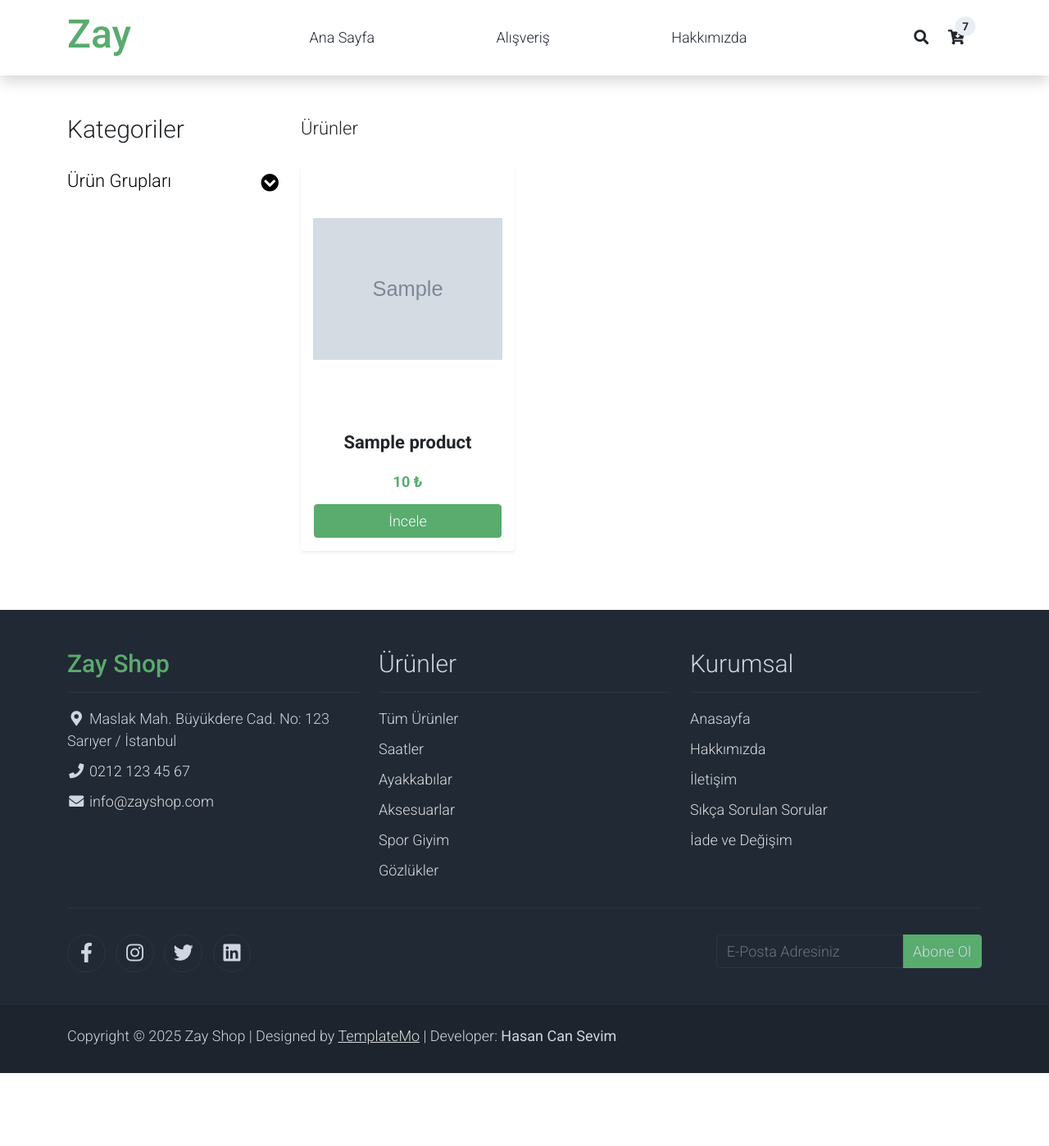
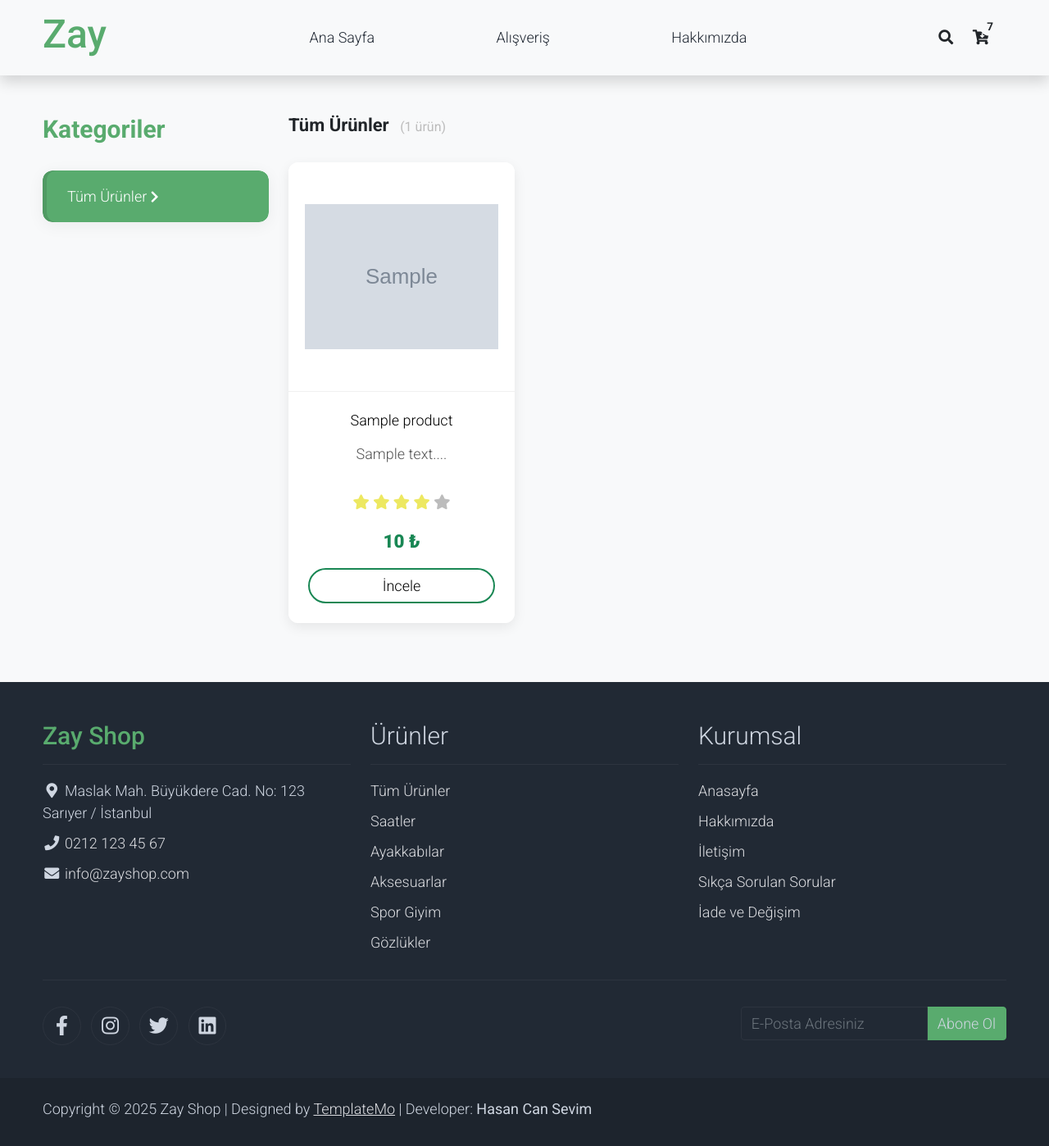
Before and after one commit to hasancansevim/e-ticaret-projesi, a PHP site: page /shop.php in a window 1280 px wide. Shown: the whole page at 82% size. Before the commit the page ends 1309 px from the top, so only its background shows below. Run offline with PHP 8.4, Linux system fonts and the light colour scheme; tables that the repository leaves empty or names only in its code hold one stand-in row (values such as "Sample post"); grey boxes marked "Sample" are stand-in pictures; some libraries are stand-ins or nearby versions.

Commit message:
added styles.css

```diff
--- a/assets/css/custom.css
+++ /dev/null
@@ -1,101 +0,0 @@
-/* Genel Ayarlar*/
-.card.h-100 {
-    height: 100% !important;
-}
-
-
-/* index.php */
-.card-hover-effect {
-    transition: all 0.3s ease;
-    border: none !important;
-    border-radius: 15px !important;
-    background: #fff;
-    box-shadow: 0 5px 15px rgba(0, 0, 0, 0.05);
-}
-
-.card-hover-effect:hover {
-    transform: translateY(-10px);
-    box-shadow: 0 15px 30px rgba(0, 0, 0, 0.15) !important;
-}
-
-.product-image-box {
-    height: 350px;
-    width: 100%;
-    background: #fff;
-    display: flex;
-    align-items: center;
-    justify-content: center;
-    padding: 20px;
-    position: relative;
-    border-bottom: 1px solid #f1f1f1;
-    overflow: hidden;
-}
-
-.product-image-box img {
-    max-height: 100%;
-    max-width: 100%;
-    width: auto;
-    height: auto;
-    object-fit: contain;
-    /* resmi sığdıracak */
-    transition: transform 0.5s ease;
-}
-
-.card-hover-effect:hover .product-image-box img {
-    transform: scale(1.08);
-}
-
-.product-title {
-    font-weight: 700;
-    font-size: 1.2rem;
-    color: #2c3e50;
-    text-decoration: none !important;
-    display: block;
-    margin-bottom: 5px;
-}
-
-.product-price {
-    font-size: 1.3rem;
-    font-weight: 800;
-    color: #198754;
-}
-
-.btn-rounded {
-    border-radius: 50px;
-    padding: 8px 25px;
-    font-weight: 600;
-    text-transform: uppercase;
-    font-size: 0.85rem;
-    letter-spacing: 1px;
-}
-
-/* shop.php */
-.card-img-custom {
-    width: 100%;
-    height: 300px;
-    object-fit: contain;
-    background-color: #fff;
-    padding: 15px;
-}
-
-
-/* shop-single.php */
-.product-image-container {
-    height: 500px !important;
-    width: 100%;
-    display: flex;
-    align-items: center;
-    justify-content: center;
-    background-color: #fff;
-    border: 1px solid #eee;
-    border-radius: 10px;
-    overflow: hidden;
-}
-
-.product-image-container img {
-    max-height: 100% !important;
-    max-width: 100% !important;
-    width: auto !important;
-    height: auto !important;
-    object-fit: contain;
-}
--- /dev/null
+++ b/assets/css/styles.css
@@ -0,0 +1,198 @@
+/* =========================================
+   GENEL SAYFA AYARLARI (RENK VE ZEMİN)
+   ========================================= */
+body, .bg-light {
+    background-color: #f8f9fa !important;
+}
+
+.container {
+    max-width: 1200px;
+}
+
+.card.h-100 {
+    height: 100% !important;
+}
+
+/* =========================================
+   SOL MENÜ (KATEGORİLER)
+   ========================================= */
+.category-list-group {
+    border-radius: 12px;
+    overflow: hidden;
+    border: none;
+    background: #fff;
+    box-shadow: 0 4px 20px rgba(0, 0, 0, 0.06);
+}
+
+.category-item {
+    border: none;
+    border-bottom: 1px solid #eee;
+    padding: 18px 25px;
+    color: #444;
+    font-weight: 600;
+    transition: all 0.3s;
+    background: #fff;
+    font-size: 0.95rem;
+}
+
+.category-item:last-child {
+    border-bottom: none;
+}
+
+.category-item:hover, .category-item.active {
+    background-color: #59ab6e;
+    color: #fff !important;
+    padding-left: 30px;
+    box-shadow: inset 5px 0 0 rgba(0, 0, 0, 0.1);
+    text-decoration: none;
+}
+
+.category-item i {
+    transition: transform 0.3s;
+}
+
+.category-item:hover i {
+    transform: translateX(5px);
+}
+
+/* =========================================
+   ÜRÜN KARTLARI
+   ========================================= */
+.product-wap {
+    border: none;
+    border-radius: 12px;
+    background: #fff;
+    box-shadow: 0 5px 15px rgba(0, 0, 0, 0.08);
+    transition: transform 0.3s ease, box-shadow 0.3s ease;
+    overflow: hidden;
+}
+
+.product-wap:hover {
+    transform: translateY(-7px);
+    box-shadow: 0 15px 30px rgba(0, 0, 0, 0.15);
+}
+
+/* Resim Alanı */
+.card-img-wrap {
+    height: 280px;
+    width: 100%;
+    display: flex;
+    align-items: center;
+    justify-content: center;
+    background: #fff;
+    border-bottom: 1px solid #f0f0f0;
+    position: relative;
+    overflow: hidden;
+}
+
+.card-img-wrap img {
+    max-height: 100%;
+    max-width: 100%;
+    width: auto;
+    height: auto;
+    object-fit: contain;
+    padding: 20px;
+    transition: transform 0.5s;
+}
+
+.product-wap:hover .card-img-wrap img {
+    transform: scale(1.08);
+}
+
+/* =========================================
+   YAZI VE İÇERİK
+   ========================================= */
+.card-body {
+    padding: 1.5rem;
+    background-color: #fff;
+    text-align: center;
+}
+
+.product-title {
+    font-weight: 700;
+    font-size: 1.15rem;
+    color: #212529 !important;
+    text-decoration: none !important;
+    display: block;
+    margin-bottom: 8px;
+    line-height: 1.4;
+}
+
+.description-text {
+    font-size: 0.9rem;
+    color: #555 !important;
+    line-height: 1.5;
+    margin-bottom: 15px;
+    min-height: 40px;
+}
+
+.price-tag {
+    font-size: 1.4rem;
+    font-weight: 800;
+    color: #198754;
+    display: block;
+    margin-top: 10px;
+}
+
+.btn-outline-success {
+    border-width: 2px;
+    font-weight: 600;
+}
+
+.btn-outline-success:hover {
+    background-color: #198754;
+    color: #fff;
+}
+
+/* =========================================
+   DETAY SAYFASI VE ANASAYFA RESİMLERİ
+   ========================================= */
+.product-image-container {
+    height: 500px !important;
+    width: 100%;
+    display: flex;
+    align-items: center;
+    justify-content: center;
+    background-color: #fff;
+    border: 1px solid #eee;
+    border-radius: 12px;
+    overflow: hidden;
+    box-shadow: 0 5px 15px rgba(0, 0, 0, 0.05);
+}
+
+.product-image-container img {
+    max-height: 100%;
+    max-width: 100%;
+    object-fit: contain;
+}
+
+/* Anasayfa Öne Çıkanlar Resmi */
+.product-image-box {
+    height: 300px;
+    width: 100%;
+    background: #fff;
+    display: flex;
+    align-items: center;
+    justify-content: center;
+    position: relative;
+    overflow: hidden;
+    border-bottom: 1px solid #f1f1f1;
+}
+
+.product-image-box img {
+    width: 100%;
+    height: 100%;
+    object-fit: contain;
+    padding: 10px;
+    transition: transform 0.5s ease;
+}
+
+/* Yuvarlak Kategori Resimleri */
+.category-img {
+    width: 250px;
+    height: 250px;
+    object-fit: cover;
+    border-radius: 50%;
+    border: 1px solid #dee2e6;
+    margin-bottom: 1rem;
+}
--- a/header.php
+++ b/header.php
@@ -11,7 +11,7 @@
 
     <link rel="stylesheet" href="assets/css/bootstrap.min.css">
     <link rel="stylesheet" href="assets/css/templatemo.css">
-    <link rel="stylesheet" href="assets/css/custom.css">
+    <link rel="stylesheet" href="assets/css/styles.css">
     <link rel="stylesheet"
         href="https://fonts.googleapis.com/css2?family=Roboto:wght@100;200;300;400;500;700;900&display=swap">
     <link rel="stylesheet" href="assets/css/fontawesome.min.css">
@@ -55,10 +55,6 @@
                         <li class="nav-item">
                             <a class="nav-link" href="about.php">Hakkımızda</a>
                         </li>
-
-                        <!-- <li class="nav-item">
-                            <a class="nav-link" href="contact.php">İletişim</a>
-                        </li> -->
                     </ul>
                 </div>
                 <div class="navbar align-self-center d-flex">
--- a/index.php
+++ b/index.php
@@ -80,6 +80,8 @@ $featured_products = $stmt_feat->fetchAll(PDO::FETCH_ASSOC);
         <i class="fas fa-chevron-right"></i>
     </a>
 </div>
+
+<!-- Popüler Kategoriler -->
 <section class="container py-5">
     <div class="row text-center pt-3">
         <div class="col-lg-6 m-auto">
--- a/shop.php
+++ b/shop.php
@@ -2,58 +2,165 @@
 include 'header.php';
 include './includes/db.php';
 
-$category_sql = "SELECT * FROM categories WHERE status=1";
-$stmt_category = $pdo->prepare($category_sql);
-$stmt_category->execute();
-$categories = $stmt_category->fetchAll(PDO::FETCH_ASSOC);
+// --- 1. KATEGORİLERİ ÇEK ---
+$cat_sql = "SELECT * FROM categories WHERE status = 1";
+$stmt_cat = $pdo->prepare($cat_sql);
+$stmt_cat->execute();
+$categories = $stmt_cat->fetchAll(PDO::FETCH_ASSOC);
 
-if (isset($_GET['category_id'])) {
-    $category_id = $_GET['category_id'];
-    $product_sql = "SELECT * FROM products WHERE category_id = :category_id";
-    $stmt_product = $pdo->prepare($product_sql);
-    $stmt_product->execute(['category_id' => $category_id]);
+// --- 2. ÜRÜNLERİ ÇEK ---
+$cat_id = isset($_GET['category_id']) ? $_GET['category_id'] : null;
+$page_title = 'Tüm Ürünler'; // Varsayılan başlık
+
+if ($cat_id) {
+    // Seçilen kategorinin adını bulalım
+    foreach ($categories as $cat) {
+        if ($cat['id'] == $cat_id) {
+            $page_title = $cat['name']; // Örn: "Saatler"
+            break;
+        }
+    }
+
+    $prod_sql = "SELECT * FROM products WHERE category_id = :cat_id";
+    $stmt_prod = $pdo->prepare($prod_sql);
+    $stmt_prod->execute(['cat_id' => $cat_id]);
 } else {
-    $product_sql = "SELECT * FROM products";
-    $stmt_product = $pdo->prepare($product_sql);
-    $stmt_product->execute();
+    $prod_sql = "SELECT * FROM products";
+    $stmt_prod = $pdo->prepare($prod_sql);
+    $stmt_prod->execute();
 }
-$products = $stmt_product->fetchAll(PDO::FETCH_ASSOC);
+$products = $stmt_prod->fetchAll(PDO::FETCH_ASSOC);
+?>
 
-?>
+<!-- <style>
+.category-list-group {
+    border-radius: 10px;
+    overflow: hidden;
+    border: none;
+    box-shadow: 0 4px 6px rgba(0, 0, 0, 0.05);
+}
+
+.category-item {
+    border: none;
+    border-bottom: 1px solid #f1f1f1;
+    padding: 15px 20px;
+    color: #555;
+    font-weight: 500;
+    transition: all 0.3s;
+    display: flex;
+    justify-content: space-between;
+    align-items: center;
+    background: #fff;
+}
+
+.category-item:last-child {
+    border-bottom: none;
+}
+
+.category-item:hover,
+.category-item.active {
+    background-color: #59ab6e;
+    color: white !important;
+    padding-left: 25px;
+    text-decoration: none;
+}
+
+.category-item i {
+    transition: transform 0.3s;
+}
+
+.category-item:hover i {
+    transform: translateX(5px);
+}
+
+.product-wap {
+    border: none;
+    border-radius: 10px;
+    background: #fff;
+    box-shadow: 0 2px 10px rgba(0, 0, 0, 0.05);
+    transition: transform 0.3s ease, box-shadow 0.3s ease;
+    overflow: hidden;
+}
+
+.product-wap:hover {
+    transform: translateY(-5px);
+    box-shadow: 0 10px 20px rgba(0, 0, 0, 0.1);
+}
+
+.card-img-wrap {
+    height: 280px;
+    width: 100%;
+    display: flex;
+    align-items: center;
+    justify-content: center;
+    background: #fff;
+    border-bottom: 1px solid #f8f9fa;
+    position: relative;
+    overflow: hidden;
+}
+
+.card-img-wrap img {
+    max-height: 100%;
+    max-width: 100%;
+    width: auto;
+    height: auto;
+    object-fit: contain;
+    padding: 15px;
+    transition: transform 0.5s;
+}
+
+.product-wap:hover .card-img-wrap img {
+    transform: scale(1.08);
+}
+
+.card-body {
+    padding: 1.5rem;
+    text-align: center;
+}
+
+.h3.text-decoration-none {
+    font-size: 1.1rem;
+    font-weight: 700;
+    color: #333;
+}
+
+.price-tag {
+    font-size: 1.25rem;
+    font-weight: 800;
+    color: #198754;
+    display: block;
+    margin-top: 10px;
+}
+</style> -->
 
 <div class="container py-5">
     <div class="row">
 
         <div class="col-lg-3">
-            <h1 class="h2 pb-4">Kategoriler</h1>
-            <ul class="list-unstyled templatemo-accordion">
-                <li class="pb-3">
-                    <a class="collapsed d-flex justify-content-between h3 text-decoration-none" href="#">
-                        Ürün Grupları
-                        <i class="fa fa-fw fa-chevron-circle-down mt-1"></i>
+            <h1 class="h2 pb-4 fw-bold text-success">Kategoriler</h1>
+
+            <div class="list-group category-list-group mb-5">
+                <a href="shop.php" class="list-group-item category-item <?php echo !$cat_id ? 'active' : ''; ?>">
+                    <span>Tüm Ürünler</span>
+                    <i class="fas fa-chevron-right fa-sm"></i>
                 </a>
-                    <ul class="collapse show list-unstyled pl-3">
-                        <li><a class="text-decoration-none" href="shop.php"><strong>Tüm Ürünler</strong></a></li>
                 <?php foreach ($categories as $category): ?>
-                        <li>
-                            <a class="text-decoration-none" href="shop.php?category_id=<?php echo $category['id']; ?>">
-                                <?php echo $category['name']; ?>
+                <a href="shop.php?category_id=<?php echo $category['id']; ?>"
+                    class="list-group-item category-item <?php echo $cat_id == $category['id'] ? 'active' : ''; ?>">
+                    <span><?php echo $category['name']; ?></span>
+                    <i class="fas fa-chevron-right fa-sm"></i>
                 </a>
-                        </li>
                 <?php endforeach; ?>
-                    </ul>
-                </li>
-            </ul>
+            </div>
         </div>
 
         <div class="col-lg-9">
-            <div class="row">
+            <div class="row mb-4">
                 <div class="col-md-6">
-                    <ul class="list-inline shop-top-menu pb-3 pt-1">
-                        <li class="list-inline-item">
-                            <a class="h3 text-dark text-decoration-none mr-3" href="shop.php">Ürünler</a>
-                        </li>
-                    </ul>
+                    <h2 class="h3 fw-bold text-dark">
+                        <?php echo $page_title; ?>
+                        <span class="text-muted fs-6 fw-normal ms-2">(<?php echo count($products); ?> ürün)</span>
+                    </h2>
                 </div>
             </div>
 
@@ -61,21 +168,37 @@ $products = $stmt_product->fetchAll(PDO::FETCH_ASSOC);
                 <?php if (count($products) > 0): ?>
                 <?php foreach ($products as $product): ?>
                 <div class="col-12 col-md-4 mb-4">
-                    <div class="card h-100 border-0 shadow-sm">
+                    <div class="card h-100 product-wap">
+                        <div class="card-img-wrap">
                             <a href="shop-single.php?id=<?php echo $product['id']; ?>">
                                 <img src="assets/img/products/<?php echo $product['image_url']; ?>"
-                                class="card-img-top card-img-custom" alt="<?php echo $product['name']; ?>">
+                                    alt="<?php echo $product['name']; ?>">
                             </a>
+                        </div>
                         <div class="card-body d-flex flex-column">
+                            <a href="shop-single.php?id=<?php echo $product['id']; ?>" class="h3 text-decoration-none">
+                                <?php echo $product['name']; ?>
+                            </a>
+                            <p class="description-text text-center mt-2">
+                                <?php
+                                        echo mb_substr($product['description'], 0, 50, 'UTF-8') . '...';
+                                        ?>
+                            </p>
+                            <ul class="list-unstyled d-flex justify-content-center mb-2 mt-1">
+                                <li>
+                                    <i class="text-warning fa fa-star"></i>
+                                    <i class="text-warning fa fa-star"></i>
+                                    <i class="text-warning fa fa-star"></i>
+                                    <i class="text-warning fa fa-star"></i>
+                                    <i class="text-muted fa fa-star"></i>
+                                </li>
+                            </ul>
+                            <div class="mt-auto">
+                                <span class="price-tag"><?php echo $product['price']; ?> ₺</span>
                                 <a href="shop-single.php?id=<?php echo $product['id']; ?>"
-                                class="h3 text-decoration-none text-dark fw-bold text-center mt-2"><?php echo $product['name']; ?></a>
-
-
-
-                            <div class="mt-auto text-center">
-                                <p class="h4 text-success fw-bold mb-0 pt-3"><?php echo $product['price']; ?> ₺</p>
-                                <a href="shop-single.php?id=<?php echo $product['id']; ?>"
-                                    class="btn btn-success mt-3 w-100">İncele</a>
+                                    class="btn btn-outline-success rounded-pill mt-3 w-100">
+                                    İncele
+                                </a>
                             </div>
                         </div>
                     </div>
@@ -83,13 +206,15 @@ $products = $stmt_product->fetchAll(PDO::FETCH_ASSOC);
                 <?php endforeach; ?>
                 <?php else: ?>
                 <div class="col-12">
-                    <div class="alert alert-warning">Bu kategoride ürün bulunamadı.</div>
+                    <div class="alert alert-warning py-5 text-center">
+                        <i class="fas fa-search fa-3x mb-3 text-muted"></i>
+                        <h4>Bu kategoride henüz ürün bulunamadı.</h4>
+                        <a href="shop.php" class="btn btn-success mt-2">Tüm Ürünleri Gör</a>
+                    </div>
                 </div>
                 <?php endif; ?>
             </div>
         </div>
     </div>
 </div>
-
-
-<?php include('footer.php'); ?>
+<?php include 'footer.php'; ?>
```
Lines whose indentation alone changed are shown as unchanged.
